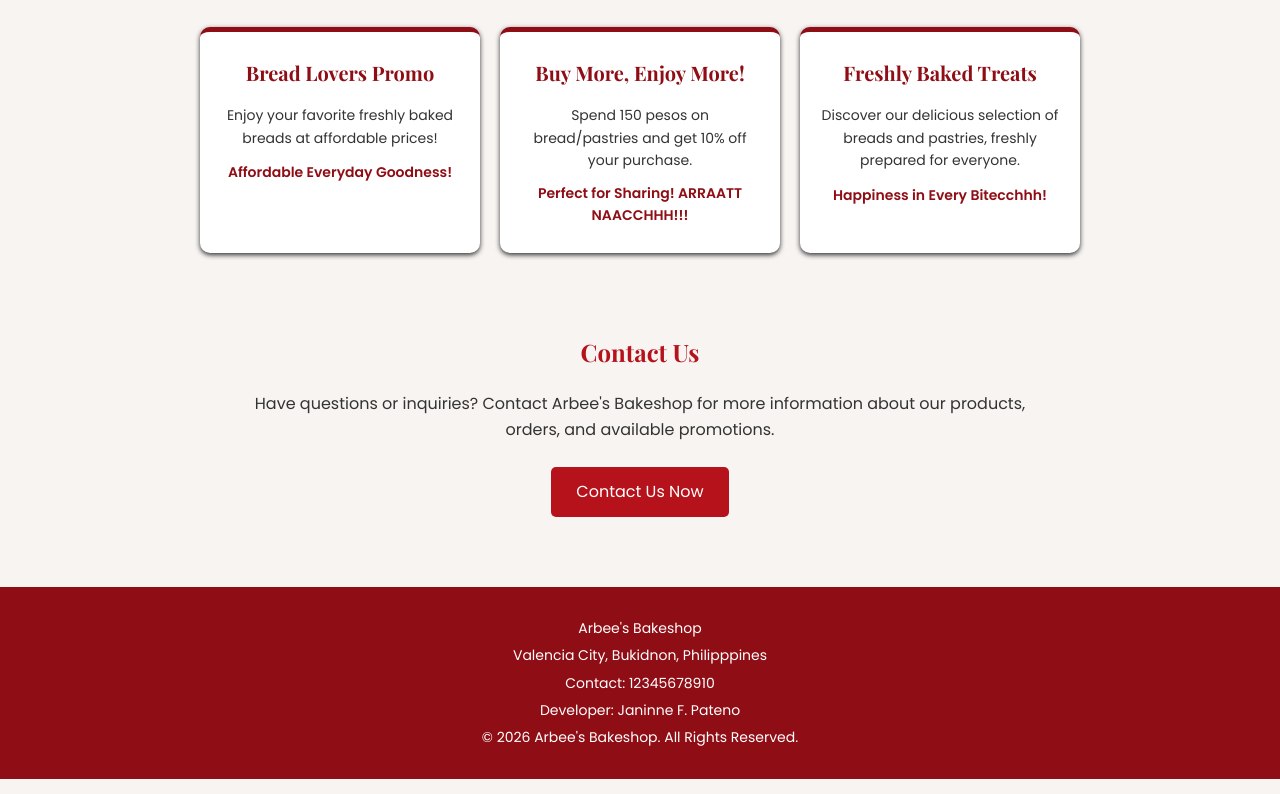
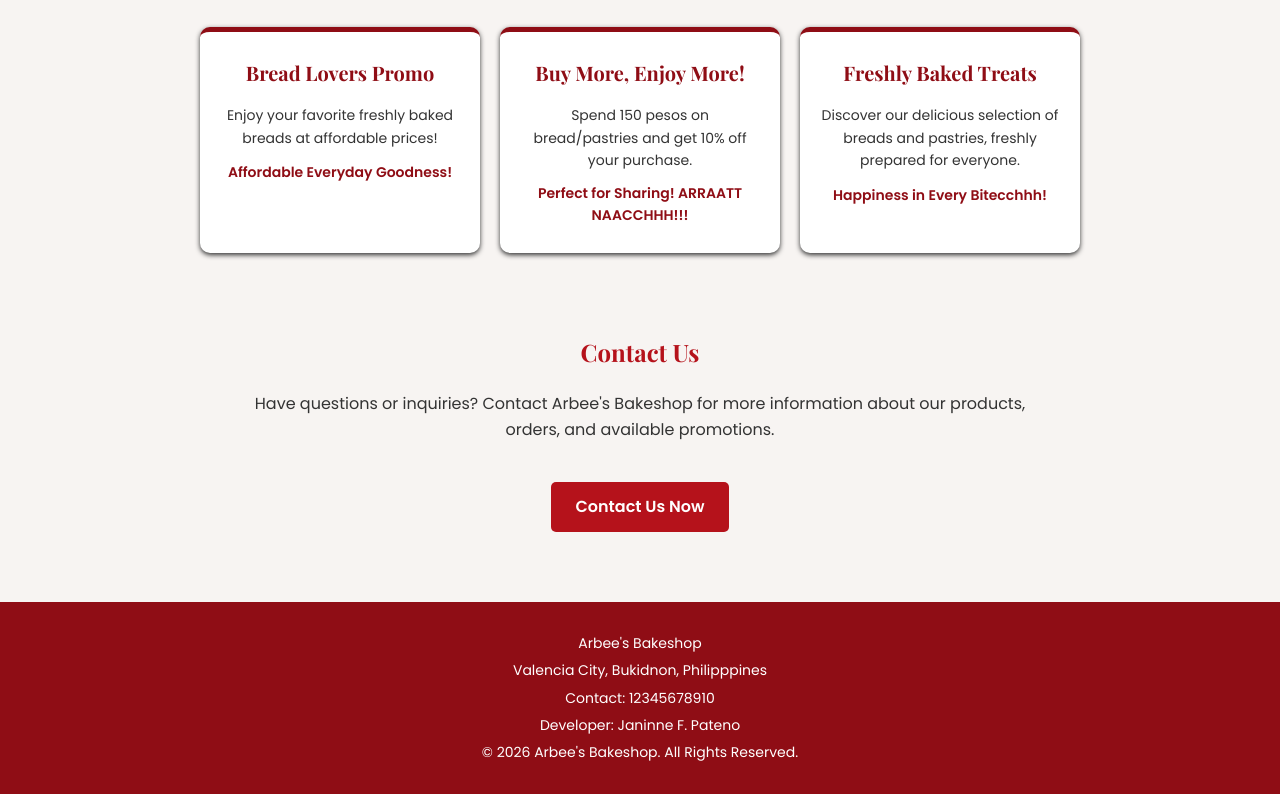
Before and after one commit to JaninnePateno/Pateno-website, a plain HTML site: page index.html in a window 1280 px wide. Shown: the part 3213-4007 px from the top of the page. Drawn offline with nearby package versions, Linux system fonts and the light colour scheme.

Commit message:
17th Commit "Contact button css"

```diff
--- a/css/style.css
+++ b/css/style.css
@@ -254,6 +254,17 @@ section p {
     max-width: 800px;
     margin: 10px auto;
 }
+.contact-button {
+    margin-top: 25px;
+}
+.contact-button .btn{
+    font-weight: 600;
+    transition: 0.3s ease;
+}
+.contact-button .btn:hover {
+    background-color: #8F0D15;
+    transform: scale(1.10);
+}
 footer {
     background-color: #8F0D15;
     color: #FFFFFF;
```
